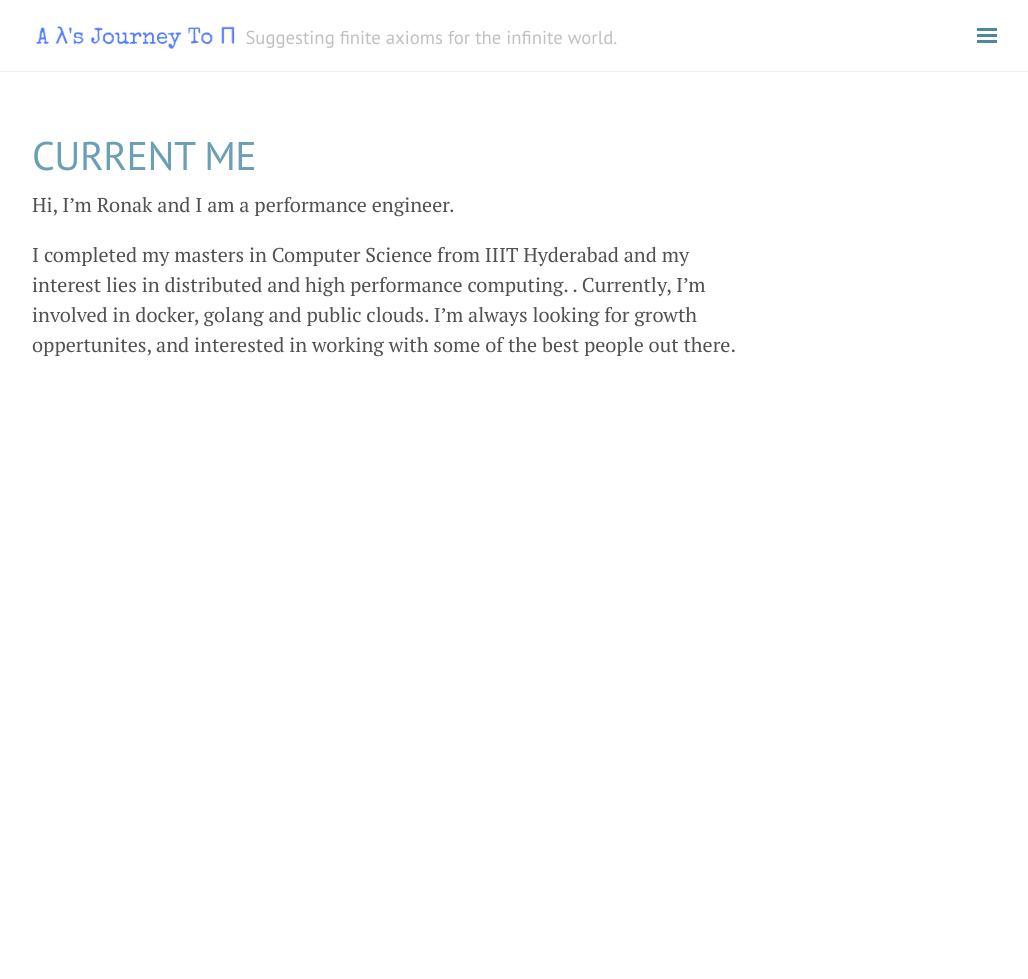
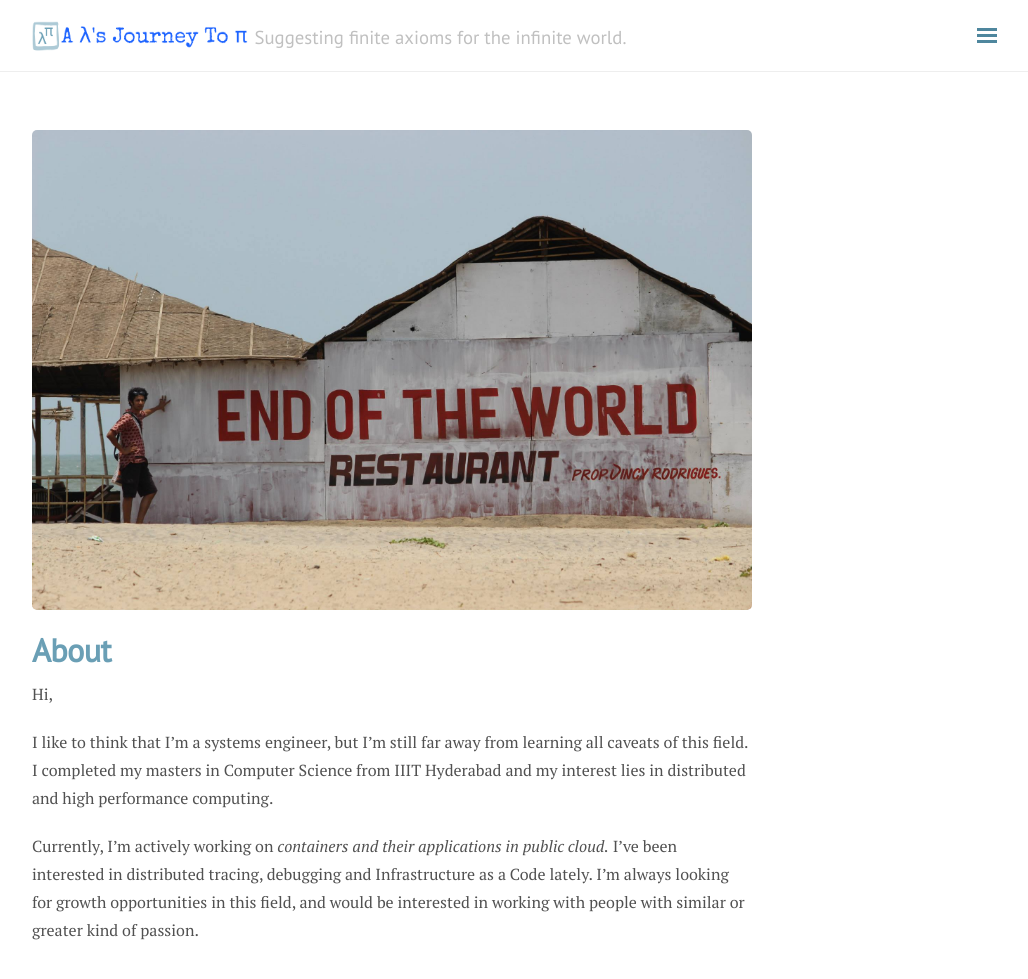
Before and after one commit to rarchk/rarchk.github.io, a Jekyll site: the page built from about.md, in a window 1280 px wide and 1008 px high. Shown: the top 979 px of the window, without its empty margins (248-1276 px from the left). Built offline with Jekyll 4.4.1, drawn with Linux system fonts in a browser that asks for light colours; nearby versions of some CDN libraries; comment, search, counter and statistics services are not loaded.

```diff
--- a/_config.yml
+++ b/_config.yml
@@ -3,7 +3,7 @@ title: A λ's Journey To Π
 tagline: ' Suggesting finite axioms for the infinite world.'
 description: 'My personal website'
 #baseurl: "" #/lanyon" # to be used when going for sub-directory
-url: "https://rarchk.github.io/" # "https://localhost:4000/"
+url:   "http://localhost:4000/" #"https://rarchk.github.io/"
 logo: '/public/logo.png'
 
 # Site configurations
@@ -48,14 +48,15 @@ author:
 nav:
   Home:
     - '/'
-  Blog:
-    - '/blog/'
-    - { Categories: '/blog/categories/' }
-    - { Tags: '/blog/tags/' }
-  Reflections:
-    - '/reflections/'
-  Current Me:
+  About:
     - '/about/'
+  Curriculum Vitae:
+    - '/public/data/RonakKogta_CurriculumVitae.pdf'
+  Archive:
+  - /archive/
+  - { Categories: '/blog/categories/' }
+  - { Tags: '/blog/tags/' }
+
 
 
 # Where are tags and categories displayed
--- a/_includes/sidebar.html
+++ b/_includes/sidebar.html
@@ -18,7 +18,9 @@
       {% assign len = site.author.contact | size %}
       {% assign current_index = 0 %}
       <div class="sidebar-personal-info-section">
-        <p> <strong>@</strong>
+
+        <p> <strong>Follow me @</strong>
+        <br>
         {% for contact in site.author.contact %}
         {% assign iconname = contact[0] %}
         {% if contact[0] == 'email' %}
@@ -70,15 +72,10 @@
     <span class="sidebar-nav-item">Currently v{{ site.version }}</span>
   </nav>
 
-  <div class="sidebar-item">
-    <p>
-    &copy; {{ site.time | date: '%Y' }} {{ site.author.name }}. This work is liscensed under <a href="http://creativecommons.org/licenses/by-nc/4.0/">CC BY-NC 4.0</a>.
-    </p>
-  </div>
 
   <div class="sidebar-item">
     <p>
-    Powered by <a href="http://jekyllrb.com">jekyll</a> and <a href="http://codinfox.github.io">codinfox-lanyon</a>
+    This site is adaptation of <a href="http://codinfox.github.io">codinfox-lanyon</a>
     </p>
   </div>
 </div>
--- a/_layouts/page.html
+++ b/_layouts/page.html
@@ -2,7 +2,22 @@
 layout: default
 ---
 
-<div class="page">
-  <h1 class="page-title">{{ page.title }}</h1>
-  {{ content }}
+<div class="post">
+
+  {% if page.banner_image %}
+  <div class="banner-image">
+    <img
+        src="{{ "public/images/" | append: page.banner_image | prepend: site.baseurl | prepend: site.url }}"
+        alt="{{ page.banner_image_alt }}">
+  </div>
+  {% endif %}
+
+  <header class="post-header">
+    <h1 class="post-title">{{ page.title }}</h1>
+  </header>
+
+  <article class="post-content">
+    {{ content }}
+  </article>
+
 </div>
--- a/about.md
+++ b/about.md
@@ -1,8 +1,13 @@
 ---
 layout: page
-title: Current Me
+title: About
+banner_image: wallpaper.jpg
+banner_image_alt: Now me
+comments: false
 ---
-Hi, I'm Ronak and I am a performance engineer.
+Hi,
 
-I completed my masters in Computer Science from IIIT Hyderabad and my interest lies in distributed and high performance computing. . Currently, I'm involved in docker, golang and public clouds.
-I'm always looking for growth oppertunites, and interested in working with some of the best people out there.
+I like to think that I'm a systems engineer, but I'm still far away from learning all caveats of this field.
+I completed my masters in Computer Science from IIIT Hyderabad and my interest lies in distributed and high performance computing.
+
+Currently, I'm actively working on *containers and their applications in public cloud.* I've been interested in distributed tracing, debugging and Infrastructure as a Code lately. I'm always looking for growth opportunities in this field, and would be interested in working with people with similar or greater kind of passion.
```
Also changed, not shown: archive.md (added, +8 -0 lines), projects.md (added, +8 -0 lines), public/apple-touch-icon-precomposed.png, public/favicon.ico, public/favicon.png, public/images/wallpaper.jpg (added), public/logo.png, 1 other file.
